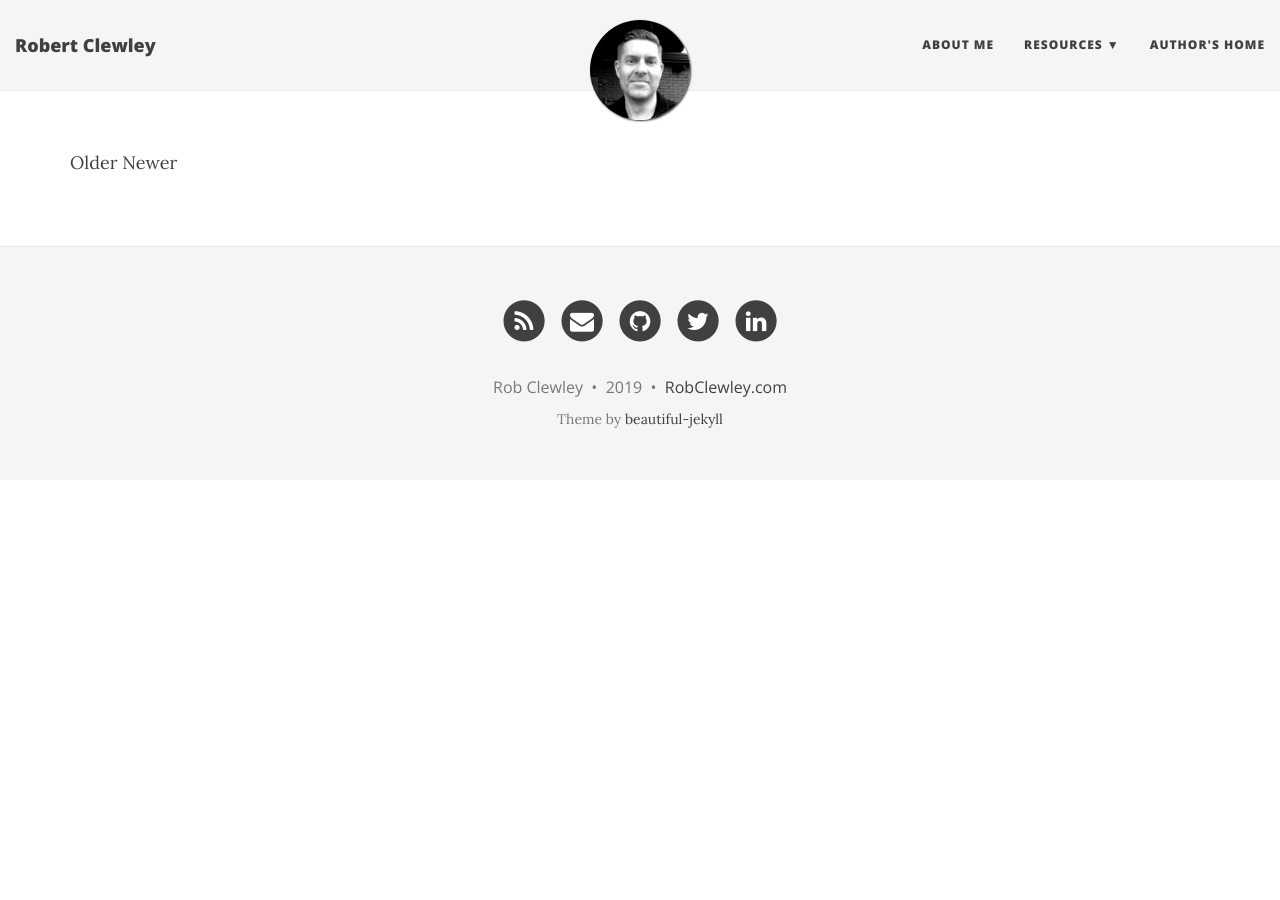
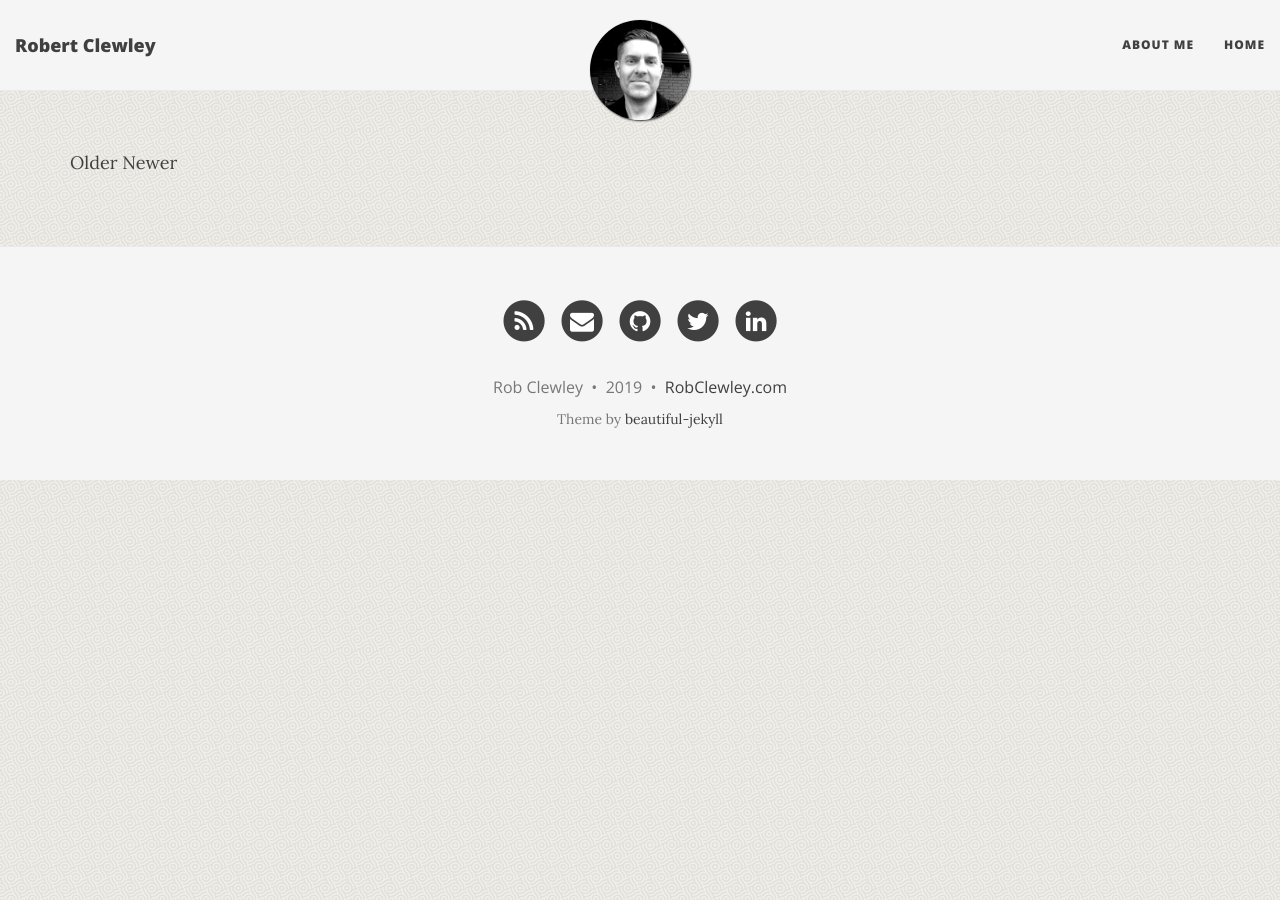
Before and after one commit to robclewley/robclewley.github.io, a Jekyll site: the page built from blog/index.html, in a window 1280 px wide. Built offline with Jekyll 4.4.1, drawn with Linux system fonts in a browser that asks for light colours; nearby versions of some CDN libraries; some of the changed lines change nothing that is shown.

Commit message:
Display tweaks

```diff
--- a/_config.yml
+++ b/_config.yml
@@ -24,9 +24,7 @@ description: Data Science, Computational Science, and Education
 # List of links in the navigation bar
 navbar-links:
   About Me: "aboutme"
-  Resources:
-    - Beautiful Jekyll: "http://deanattali.com/beautiful-jekyll/"
-  Author's home: "http://robclewley.com"
+  Home: "http://robclewley.com"
 
 # Image to show in the navigation bar - image must be a square (width = height)
 # Remove this parameter if you don't want an image in the navbar
@@ -55,7 +53,7 @@ footer-link-col: "#404040"
 
 # navbar-img: "/img/bgimage.png"
 # footer-img: "/img/bgimage.png"
-# page-img: "/img/bgimage.png"
+page-img: "/img/bgimage.png"
 
 # --- Footer options --- #
 
@@ -96,7 +94,7 @@ share-links-active:
 
 # How to display the link to the website in the footer
 # Remove this if you don't want a link in the footer
-url-pretty: "RobClewley.com"  # eg. "deanattali.com/beautiful-jekyll"
+url-pretty: "RobClewley.com"
 
 # --- Web Statistics Section --- #
 
@@ -144,7 +142,7 @@ staticman:
 
 # Excerpt Word Length
 # Truncates the excerpt to the specified number of words on the index page
-excerpt_length: 50
+excerpt_length: 20
 
 # Character used to separate site title and description in HTML document title
 # and RSS feed title
```
